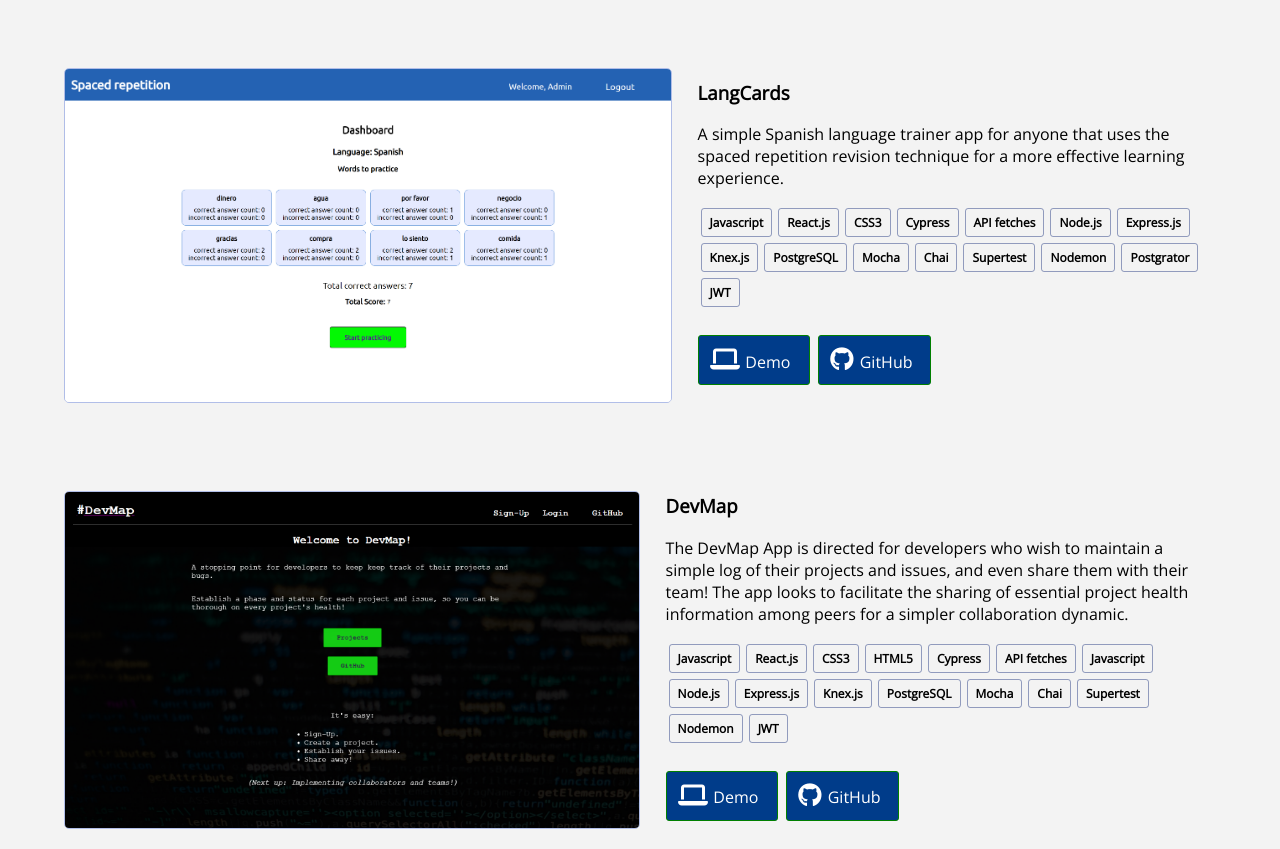
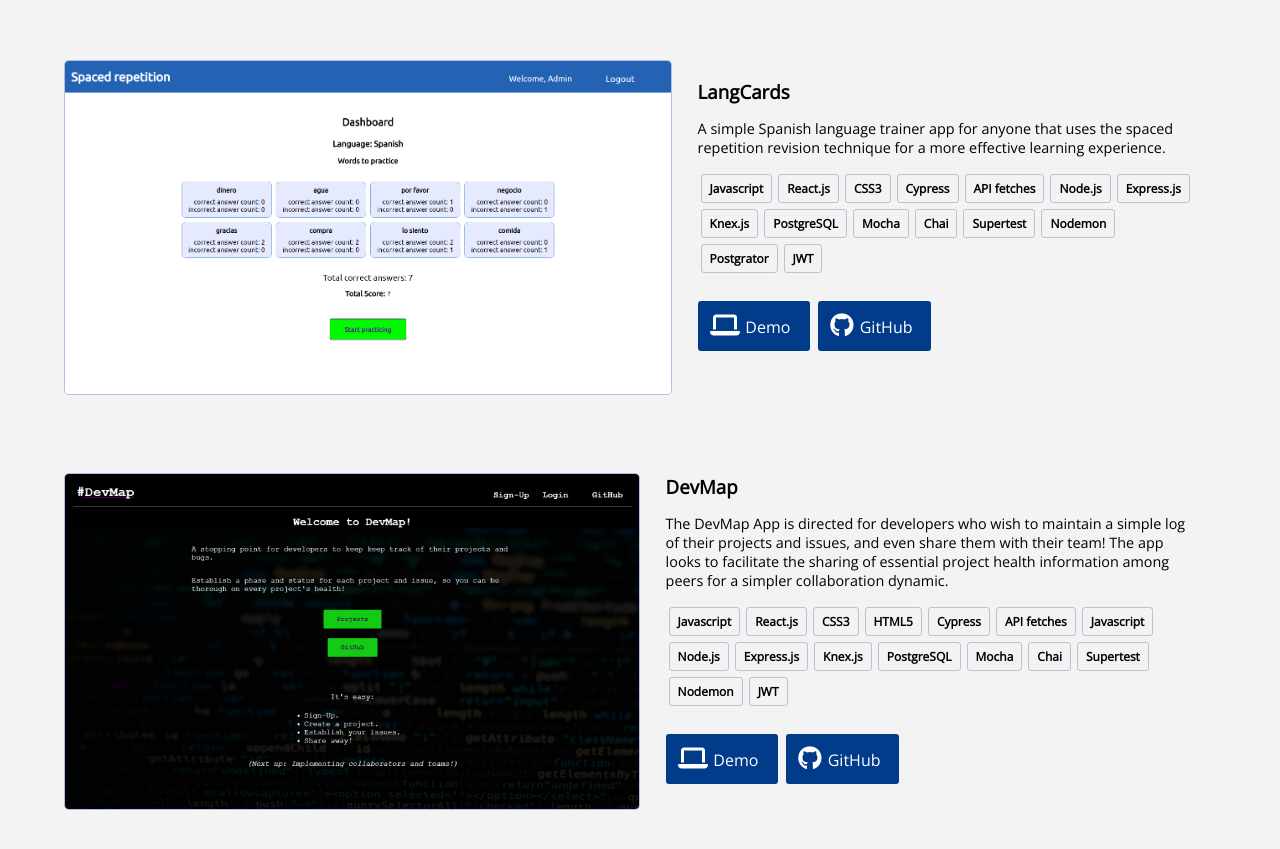
Before and after one commit to dionisggr/my-portfolio, a plain HTML site: page index.html in a window 1280 px wide. Shown: the part 2124-2973 px from the top of the page. Drawn offline with nearby package versions, Linux system fonts and the light colour scheme.

Commit message:
styling changes

```diff
--- a/style.css
+++ b/style.css
@@ -157,11 +157,6 @@ main section {
   margin-bottom: 50px;
 }
 
-#projects img {
-  /* min-width: 100%; */
-  /* max-width: 100%; */
-}
-
 .project {
   display: flex;
   flex-direction: column;
@@ -175,7 +170,7 @@ main section {
 
 .project span {
   display: inline-block;
-  border: solid 1px rgba(13, 37, 117, 0.425);
+  border: solid 1px rgba(13, 37, 117, 0.24);
   border-radius: 3px;
   font-weight: bold;
   padding: 5px 8px;
@@ -290,6 +285,7 @@ main section {
   color: white;
   letter-spacing: 1px;
   cursor: pointer;
+  font-size: 14px;
 }
 
 #contact button:active {
@@ -318,7 +314,7 @@ div.footer {
   display: flex;
   justify-content: space-around;
   margin-top: 50px;
-  font-size: 40px;
+  font-size: 45px;
   width: 100%;
   max-width: 300px;
   margin-bottom: 25px;
@@ -470,6 +466,8 @@ footer {
     align-items: center;
     font-size: 16px;
     min-width: 100%;
+    /* border: solid red; */
+    min-height: 350px;
   }
 
   .project a {
@@ -479,39 +477,52 @@ footer {
     min-width: 50%;
   }
 
-  .buttons a {
-    flex-direction: row;
-  }
-
   .project .buttons {
     box-sizing: border-box;
     flex-wrap: nowrap;
     width: 225px;
   }
 
-  .buttons a {
-    border: solid green;
-    min-height: 50px;
-    font-size: 16px;
-  }
-
-
   .project-info {
     margin-left: 2vw;
     min-width: 45%;
+    padding-right: 20px;
+  }
+
+  .project-info p {
+    font-size: 1.8vmin;
+  }
+
+  .project-info h3 {
+    margin: 0;
   }
 
   .project img {
-    /* max-height: 100%; */
+    /* height: 100%; */
+    max-width: fit-content;
   }
 
   .project a:not(.buttons a) {
     height: 275px;
   }
 
-    .masthead h2 {
-      font-size: 4vmin;
-    }
+  .project + .project {
+    margin-top: 5vw;
+  }
+
+  .buttons a {
+    flex-direction: row;
+  }
+
+  .buttons a {
+    min-height: 50px;
+    font-size: 16px;
+  }
+
+
+  .masthead h2 {
+    font-size: 4vmin;
+  }
 
 }
 
```
